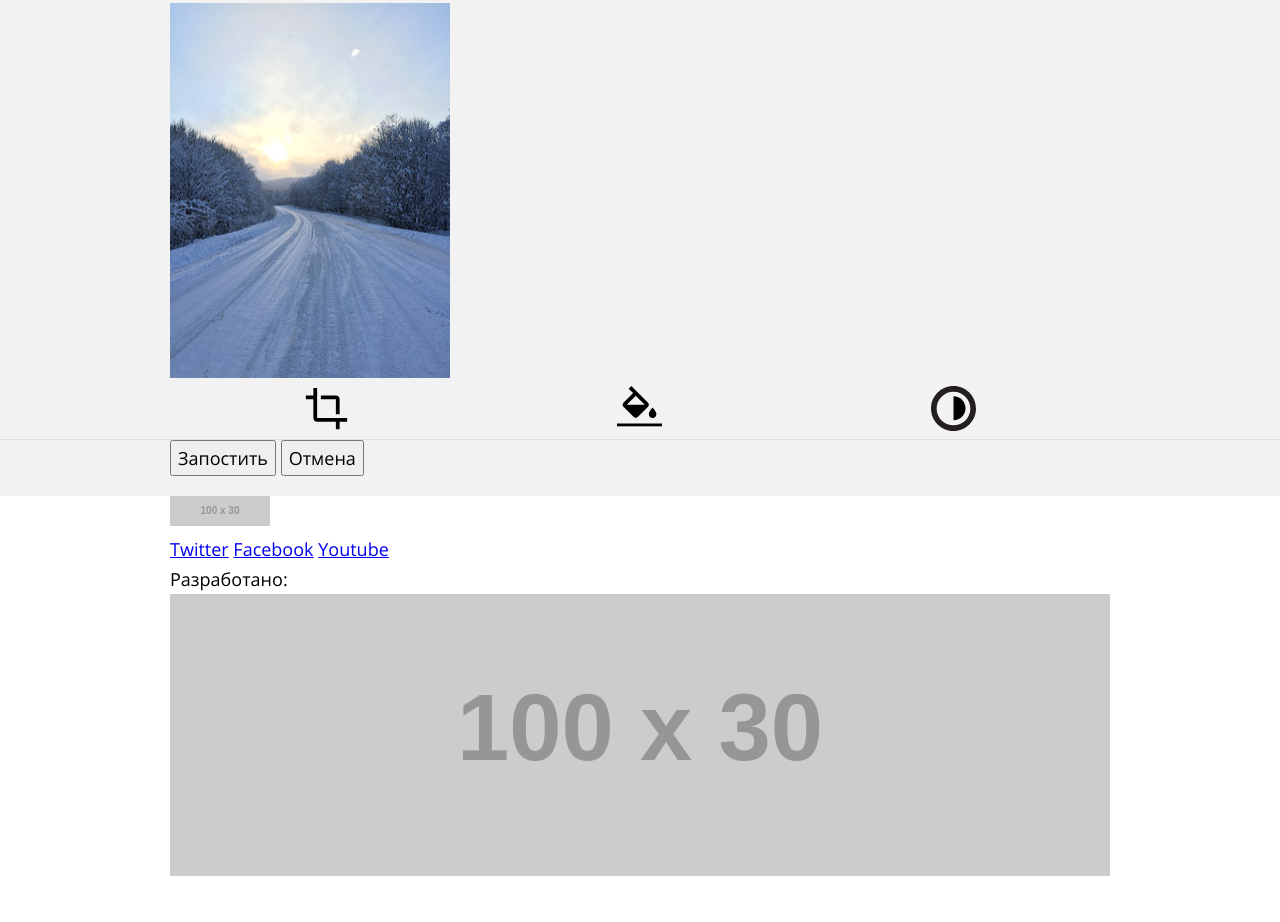
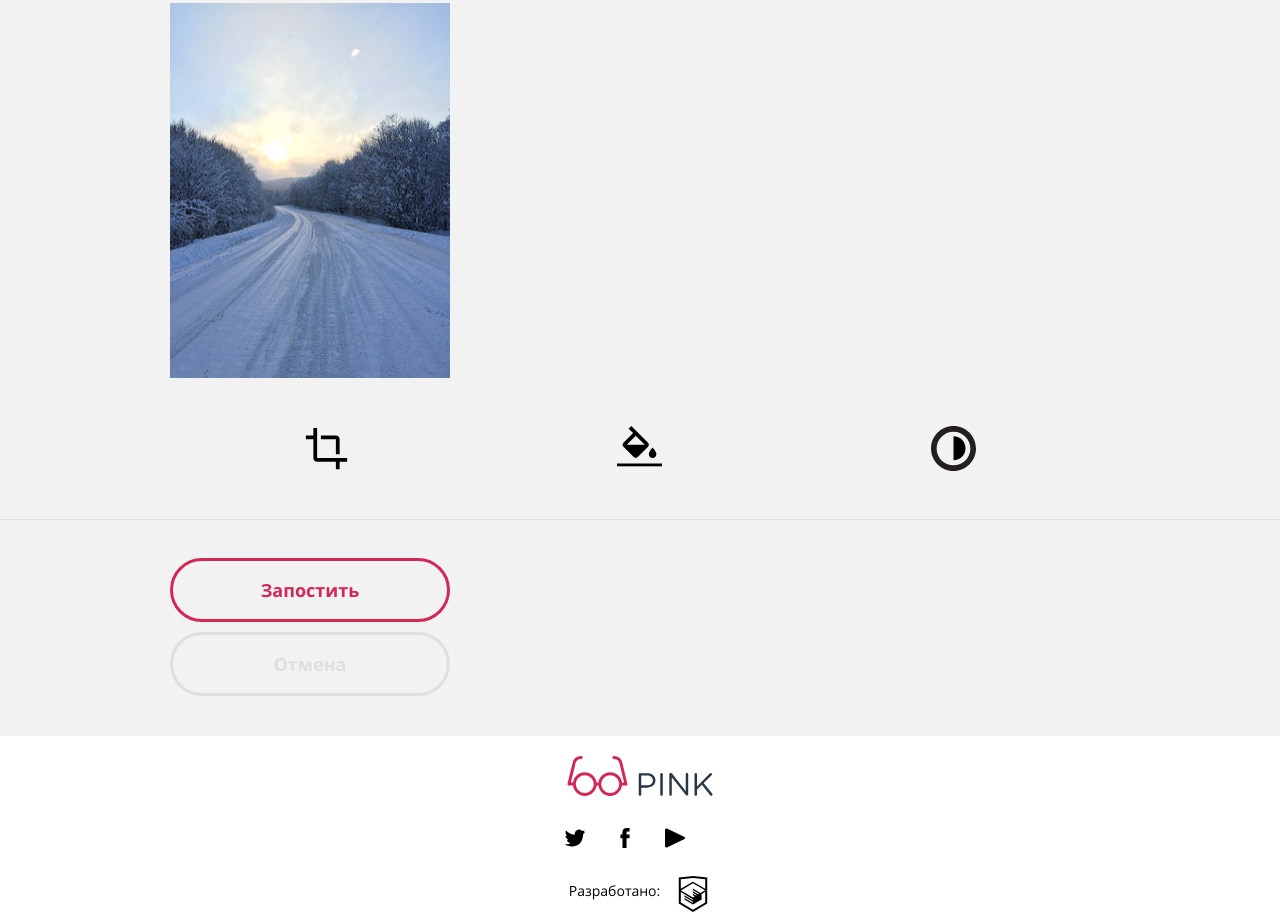
Before and after one commit to sidvlad/114050-pink, a website: page photo.html in a window 1280 px wide. Shown: the part 4025-4947 px from the top of the page. Before the commit the page ends 4909 px from the top, so only its background shows below. Drawn offline with nearby package versions, Linux system fonts and the light colour scheme; files that its build step writes are made by us from their sources; placeholder pictures from the web are drawn by us.

Commit message:
страница photo мобильная почти доверстана

```diff
--- a/photo.html
+++ b/photo.html
@@ -157,16 +157,16 @@
     </section>
     <footer class="main-footer">
       <div class="wrapper">
-        <a href="#" class="main-footer__logo"><img src="http://placehold.it/100x30"  width="100" height="30" alt="logo"></a>
+        <a href="#" class="main-footer__logo"><img src="img/logo-pink-blue-mobile.svg"  width="150" height="40" alt="logo"></a>
         <div class="main-footer__social">
           <div class="social-links">
-            <a class="social-link social-link--twitter" href="#">Twitter</a>
-            <a class="social-link social-link--facebook" href="#">Facebook</a>
-            <a class="social-link social-link--youtube" href="#">Youtube</a>
+            <a class="social-link social-link--twitter" href="#"><img src="img/icon-twitter.svg" width="20" height="20" alt="twitter"></a>
+            <a class="social-link social-link--facebook" href="#"><img src="img/icon-facebook.svg" width="20" height="20" alt="facebook"></a>
+            <a class="social-link social-link--youtube" href="#"><img src="img/icon-youtube.svg" width="20" height="20" alt="youtube"></a>
           </div>
         </div>
         <div class="main-footer__copyright">Разработано:
-          <a href="#"><img src="http://placehold.it/100x30"  width="100%" alt="logo-htmlacademy"></a>
+          <a href="#"><img src="img/logo-htmlacademy.svg" width="36" height="36" alt="logo-htmlacademy"></a>
         </div>
       </div>
     </footer>
--- a/sass/custom/filters-photo.scss
+++ b/sass/custom/filters-photo.scss
@@ -2,14 +2,40 @@
 	background-color: $grey;
 	padding-top: 20px;
 	padding-bottom: 20px;
+	margin-bottom: 20px;
 
 	&__actions {
 	display: flex;
 	flex-direction: row;
 	justify-content: space-around;
+	padding-top: 40px;
+	padding-bottom: 40px;
 	}
 
 	&__range {
 		border-top: 1px solid $darkgrey;
 	}
+
+	&__btn {
+		display: flex;
+		flex-direction: column;
+		padding-top: 38px;
+	}
 }
+
+.btn {
+
+	&--show {
+		color: $red;
+		border: 3px solid $red;
+		background-color: $grey;
+		margin-bottom: 10px;
+	}
+
+	&--cancel {
+		color: $darkgrey;
+		border: 3px solid $darkgrey;
+		background-color: $grey;
+		margin-bottom: 20px;
+	}
+}
--- a/sass/custom/footer.scss
+++ b/sass/custom/footer.scss
@@ -1,4 +1,35 @@
 .main-footer {
 	display: flex;
 	flex-direction: column;
+
+	&__logo {
+		display: flex;
+		justify-content: center;
+		margin-bottom: 30px;
+	}
+
+	&__copyright {
+		display: flex;
+		flex-direction: row;
+		justify-content: center;
+		font-size: 14px;
+		font-weight: 400;
+
+		& a {
+			margin-left: 15px;
+		}
+	}
 }
+
+.social-links {
+	display: flex;
+	flex-direction: row;
+	justify-content: center;
+}
+
+.social-link {
+	width: 50px;
+	height: 50px;
+	border-radius: 100%;
+	border: 2px solid #grey;
+}
--- a/sass/custom/intro.scss
+++ b/sass/custom/intro.scss
@@ -8,12 +8,7 @@
 .btn {
 	&--download {
 		color: $white;
-		font-weight: 700;
-		font-size: 18px;
-		text-decoration: none;
 		border: 2px solid $white;
-		padding: 14px 35px;
-		border-radius: 50px;
 	}
 }
 
--- a/sass/global/global.scss
+++ b/sass/global/global.scss
@@ -32,3 +32,12 @@ body {
     width: 940px;
   }
 }
+
+.btn {
+  width: 280px;
+  font-weight: 700;
+  font-size: 18px;
+  text-decoration: none;
+  padding: 14px 35px;
+  border-radius: 50px;
+}
```
